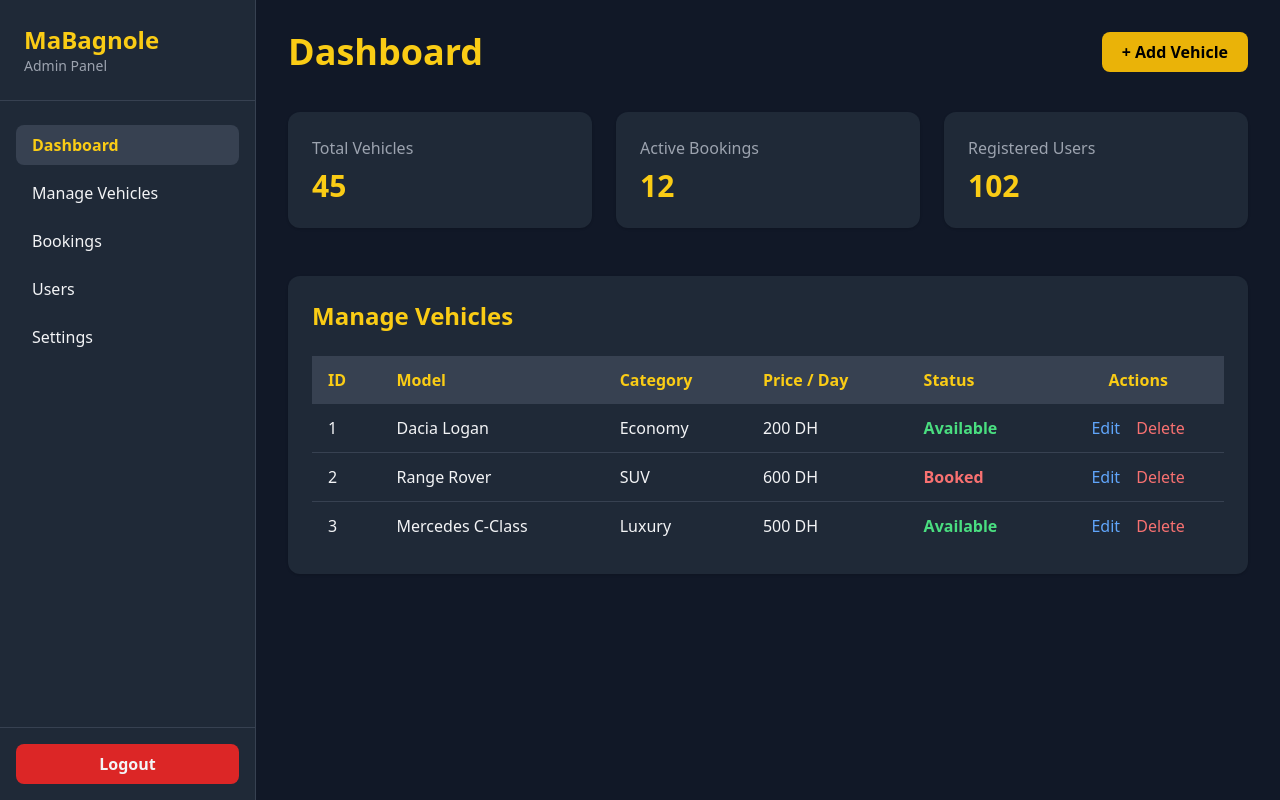
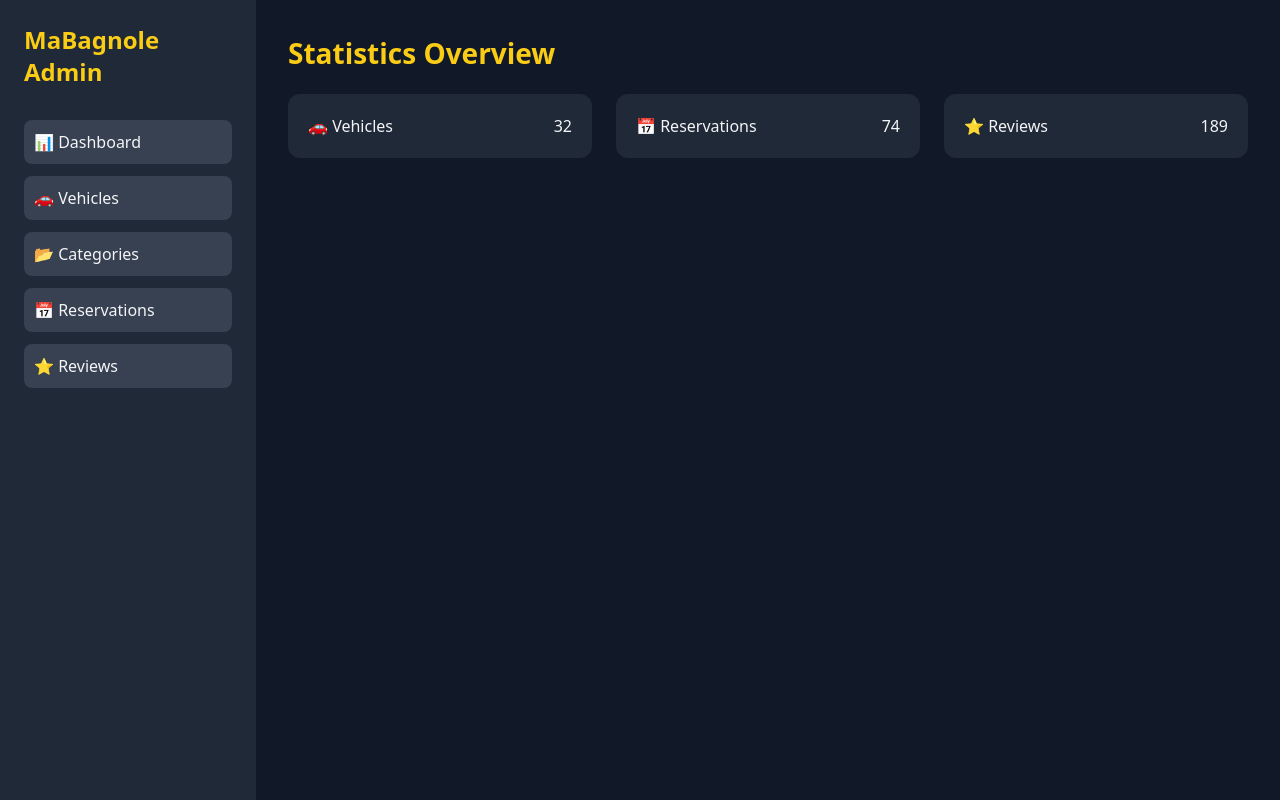
Before and after one commit to Gourita-M/MaBagnole-Brief, a PHP site: page /View/admin.php in a window 1280 px wide. Run offline with PHP 8.4, Linux system fonts and the light colour scheme; data comes from the database, SQL or seed files in the repository; some libraries are stand-ins or nearby versions.

Commit message:
feat: added admin page next to it's php code

```diff
--- a/code/View/admin.php
+++ b/code/View/admin.php
@@ -1,136 +1,278 @@
+<?php
+  include_once "../controlls/admin_logic.php";
+?>
+
 <!DOCTYPE html>
 <html lang="en">
 <head>
   <meta charset="UTF-8" />
-  <title>MaBagnole | Admin Dashboard</title>
+  <title>Admin Dashboard | MaBagnole</title>
   <meta name="viewport" content="width=device-width, initial-scale=1" />
   <script src="https://cdn.tailwindcss.com"></script>
 </head>
 
-<body class="bg-gray-900 text-gray-100 flex min-h-screen">
+<body class="bg-gray-900 text-gray-100 min-h-screen flex">
 
 <!-- SIDEBAR -->
-<aside class="w-64 bg-gray-800 border-r border-gray-700 flex flex-col">
-  <div class="p-6 border-b border-gray-700">
-    <a href="../index.php" class="text-2xl font-bold text-yellow-400">MaBagnole</a>
-    <p class="text-sm text-gray-400">Admin Panel</p>
-  </div>
+<aside class="w-64 bg-gray-800 p-6 hidden md:block">
+  <h1 class="text-2xl font-bold text-yellow-400 mb-8">MaBagnole Admin</h1>
 
-  <nav class="flex-grow px-4 py-6 space-y-2">
-    <a href="#" class="block px-4 py-2 rounded-lg bg-gray-700 text-yellow-400 font-semibold">
-      Dashboard
-    </a>
-    <a href="#" class="block px-4 py-2 rounded-lg hover:bg-gray-700 transition">
-      Manage Vehicles
-    </a>
-    <a href="#" class="block px-4 py-2 rounded-lg hover:bg-gray-700 transition">
-      Bookings
-    </a>
-    <a href="#" class="block px-4 py-2 rounded-lg hover:bg-gray-700 transition">
-      Users
-    </a>
-    <a href="#" class="block px-4 py-2 rounded-lg hover:bg-gray-700 transition">
-      Settings
-    </a>
+  <nav class="space-y-3">
+    <button onclick="showSection('stats')" class="nav-btn">📊 Dashboard</button>
+    <button onclick="showSection('vehicles')" class="nav-btn">🚗 Vehicles</button>
+    <button onclick="showSection('categories')" class="nav-btn">📂 Categories</button>
+    <button onclick="showSection('reservations')" class="nav-btn">📅 Reservations</button>
+    <button onclick="showSection('reviews')" class="nav-btn">⭐ Reviews</button>
   </nav>
-
-  <div class="p-4 border-t border-gray-700">
-    <a href="#" class="block text-center py-2 rounded-lg bg-red-600 hover:bg-red-500 transition font-semibold">
-      Logout
-    </a>
-  </div>
 </aside>
 
-<!-- MAIN CONTENT -->
+<!-- MAIN -->
 <main class="flex-1 p-8">
 
-  <!-- HEADER -->
-  <header class="flex justify-between items-center mb-10">
-    <h2 class="text-4xl font-bold text-yellow-400">Dashboard</h2>
-    <button class="bg-yellow-500 text-black px-5 py-2 rounded-lg font-semibold hover:bg-yellow-400 transition">
-      + Add Vehicle
-    </button>
-  </header>
+<!-- ================= DASHBOARD ================= -->
+<section id="stats" class="admin-section">
+  <h2 class="title">Statistics Overview</h2>
 
-  <!-- STATS -->
-  <section class="grid grid-cols-1 md:grid-cols-3 gap-6 mb-12">
-    <div class="bg-gray-800 p-6 rounded-xl shadow">
-      <p class="text-gray-400">Total Vehicles</p>
-      <h3 class="text-3xl font-bold text-yellow-400 mt-2">45</h3>
-    </div>
-
-    <div class="bg-gray-800 p-6 rounded-xl shadow">
-      <p class="text-gray-400">Active Bookings</p>
-      <h3 class="text-3xl font-bold text-yellow-400 mt-2">12</h3>
-    </div>
-
-    <div class="bg-gray-800 p-6 rounded-xl shadow">
-      <p class="text-gray-400">Registered Users</p>
-      <h3 class="text-3xl font-bold text-yellow-400 mt-2">102</h3>
+  <div class="grid grid-cols-1 md:grid-cols-3 gap-6">
+    <div class="stat-card">🚗 Vehicles <span>32</span></div>
+    <div class="stat-card">📅 Reservations <span>74</span></div>
+    <div class="stat-card">⭐ Reviews <span>189</span></div>
   </div>
 </section>
 
-  <!-- VEHICLES TABLE -->
-  <section class="bg-gray-800 rounded-xl shadow p-6">
-    <h3 class="text-2xl font-bold text-yellow-400 mb-6">
-      Manage Vehicles
-    </h3>
+<!-- ================= VEHICLES ================= -->
+<section id="vehicles" class="admin-section hidden">
+  <h2 class="title">Vehicle Management</h2>
 
-    <div class="overflow-x-auto">
-      <table class="w-full border-collapse">
+  <!-- BULK INSERT -->
+  <div class="bg-gray-800 p-4 rounded-lg mb-6">
+    <h3 class="font-semibold mb-2 text-yellow-400">Bulk Insert Vehicles</h3>
+    <input type="file" class="w-full bg-gray-700 p-2 rounded" />
+    <button class="btn-primary mt-3">Upload CSV</button>
+  </div>
+
+  <table class="table">
     <thead>
-          <tr class="bg-gray-700 text-yellow-400">
-            <th class="px-4 py-3 text-left">ID</th>
-            <th class="px-4 py-3 text-left">Model</th>
-            <th class="px-4 py-3 text-left">Category</th>
-            <th class="px-4 py-3 text-left">Price / Day</th>
-            <th class="px-4 py-3 text-left">Status</th>
-            <th class="px-4 py-3 text-center">Actions</th>
+      <tr>
+        <th>Model</th>
+        <th>Category</th>
+        <th>Price/Day</th>
+        <th>Status</th>
+        <th>Actions</th>
       </tr>
     </thead>
-
     <tbody>
-          <tr class="border-b border-gray-700 hover:bg-gray-700 transition">
-            <td class="px-4 py-3">1</td>
-            <td class="px-4 py-3">Dacia Logan</td>
-            <td class="px-4 py-3">Economy</td>
-            <td class="px-4 py-3">200 DH</td>
-            <td class="px-4 py-3 text-green-400 font-semibold">Available</td>
-            <td class="px-4 py-3 text-center space-x-3">
-              <button class="text-blue-400 hover:underline">Edit</button>
-              <button class="text-red-400 hover:underline">Delete</button>
+      <?php
+        foreach($vehicledata as $data){
+          echo "
+            <tr>
+              <td>{$data['model']}</td>
+              <td>Economy</td>
+              <td>{$data['price_day']}</td>
+              <td class='text-green-400'>{$data['vehicle_status']}</td>
+              <td>
+                <button class='btn-edit'>Edit</button>
+                <button class='btn-delete' onclick='openDelete()'>Delete</button>
               </td>
             </tr>
+          ";
+        }
 
-          <tr class="border-b border-gray-700 hover:bg-gray-700 transition">
-            <td class="px-4 py-3">2</td>
-            <td class="px-4 py-3">Range Rover</td>
-            <td class="px-4 py-3">SUV</td>
-            <td class="px-4 py-3">600 DH</td>
-            <td class="px-4 py-3 text-red-400 font-semibold">Booked</td>
-            <td class="px-4 py-3 text-center space-x-3">
-              <button class="text-blue-400 hover:underline">Edit</button>
-              <button class="text-red-400 hover:underline">Delete</button>
+      ?>
+    </tbody>
+  </table>
+</section>
+
+<!-- ================= CATEGORIES ================= -->
+<section id="categories" class="admin-section hidden">
+  <h2 class="title">Category Management</h2>
+
+  <div class="bg-gray-800 p-4 rounded-lg mb-6">
+    <h3 class="text-yellow-400 font-semibold mb-2">Add Category</h3>
+    <input type="text" placeholder="Category name"
+      class="w-full bg-gray-700 p-2 rounded mb-3">
+    <button class="btn-primary">Add Category</button>
+  </div>
+
+  <table class="table">
+    <thead>
+      <tr>
+        <th>id</th>
+        <th>Category</th>
+        <th>actions</th>
+      </tr>
+    </thead>
+    <tbody>
+      <?php
+        foreach($categorydata as $dat){
+          echo "
+            <tr>
+              <td class='text-center'>{$dat['id']}</td>
+              <td class='text-center'>{$dat['cate_name']}</td>
+              <td class='text-center'>
+                <button class='btn-edit'>Edit</button>
+                <button class='btn-delete' onclick='openDelete()'>Delete</button>
               </td>
             </tr>
+          ";
+        }
 
-          <tr class="hover:bg-gray-700 transition">
-            <td class="px-4 py-3">3</td>
-            <td class="px-4 py-3">Mercedes C-Class</td>
-            <td class="px-4 py-3">Luxury</td>
-            <td class="px-4 py-3">500 DH</td>
-            <td class="px-4 py-3 text-green-400 font-semibold">Available</td>
-            <td class="px-4 py-3 text-center space-x-3">
-              <button class="text-blue-400 hover:underline">Edit</button>
-              <button class="text-red-400 hover:underline">Delete</button>
-            </td>
+      ?>
+    </tbody>
+  </table>
+</section>
+
+<!-- ================= RESERVATIONS ================= -->
+<section id="reservations" class="admin-section hidden">
+  <h2 class="title">Reservations</h2>
+
+  <?php
+    foreach($reserdata as $res){
+      echo "
+            <div class='card'>
+              <div>
+                <p class='font-semibold'>{$res['model']}</p>
+                <p class='text-sm text-gray-400'>{$res['start_date']} → {$res['end_date']}</p>
+              </div>
+              <div class='space-x-2'>
+                <button class='btn-approve'>Approve</button>
+                <button class='btn-reject'>Reject</button>
+              </div>
+            </div>
+          ";
+    }
+  ?>
+
+</section>
+
+<!-- ================= REVIEWS ================= -->
+<section id="reviews" class="admin-section hidden">
+  <h2 class="title">Review Moderation</h2>
+
+  <div class="card">
+    <div>
+      <p class="font-semibold">Dacia Logan ⭐⭐⭐⭐</p>
+      <p class="text-sm text-gray-400">
+        "Very clean and economical"
+      </p>
+    </div>
+    <button class="btn-delete" onclick="openDelete()">Soft Delete</button>
+  </div>
+</section>
+
+<!-- ================= CUSTOMERS ================= -->
+<section id="customers" class="admin-section hidden">
+  <h2 class="title">Customer Management</h2>
+
+  <table class="table">
+    <thead>
+      <tr>
+        <th>Name</th>
+        <th>Email</th>
+        <th>Reservations</th>
+        <th>Status</th>
+      </tr>
+    </thead>
+    <tbody>
+      <tr>
+        <td>Achraf</td>
+        <td>achraf@email.com</td>
+        <td>4</td>
+        <td class="text-green-400">Active</td>
       </tr>
     </tbody>
   </table>
-    </div>
 </section>
 
 </main>
 
+<!-- DELETE MODAL -->
+<div id="deleteModal"
+ class="fixed inset-0 hidden bg-black/60 flex items-center justify-center z-50">
+
+  <div class="bg-gray-800 p-6 rounded-xl text-center max-w-sm">
+    <h3 class="text-xl font-bold text-red-400 mb-4">
+      Confirm Deletion
+    </h3>
+    <p class="mb-6 text-gray-300">
+      This action is irreversible.
+    </p>
+    <div class="flex justify-center gap-4">
+      <button onclick="closeDelete()" class="btn-secondary">Cancel</button>
+      <button class="btn-delete">Delete</button>
+    </div>
+  </div>
+</div>
+
+<!-- JS -->
+<script>
+function showSection(id) {
+  document.querySelectorAll('.admin-section')
+    .forEach(sec => sec.classList.add('hidden'));
+  document.getElementById(id).classList.remove('hidden');
+}
+
+function openDelete() {
+  document.getElementById('deleteModal').classList.remove('hidden');
+}
+function closeDelete() {
+  document.getElementById('deleteModal').classList.add('hidden');
+}
+</script>
+
+<!-- STYLES -->
+<style>
+.nav-btn {
+  width: 100%;
+  text-align: left;
+  padding: 10px;
+  background: #374151;
+  border-radius: 8px;
+}
+.nav-btn:hover { background: #facc15; color: black; }
+
+.title {
+  font-size: 28px;
+  font-weight: bold;
+  color: #facc15;
+  margin-bottom: 20px;
+}
+
+.stat-card {
+  background: #1f2937;
+  padding: 20px;
+  border-radius: 12px;
+  display: flex;
+  justify-content: space-between;
+}
+
+.table {
+  width: 100%;
+  background: #1f2937;
+  border-radius: 10px;
+  overflow: hidden;
+}
+.table th, .table td {
+  padding: 12px;
+  border-bottom: 1px solid #374151;
+}
+
+.card {
+  background: #1f2937;
+  padding: 16px;
+  border-radius: 10px;
+  display: flex;
+  justify-content: space-between;
+  margin-bottom: 12px;
+}
+
+.btn-primary { background:#facc15;color:black;padding:6px 14px;border-radius:6px }
+.btn-secondary { background:#6b7280;padding:6px 14px;border-radius:6px }
+.btn-edit { background:#facc15;color:black;padding:4px 10px;border-radius:6px }
+.btn-delete { background:#ef4444;padding:4px 10px;border-radius:6px }
+.btn-approve { background:#22c55e;padding:6px 12px;border-radius:6px }
+.btn-reject { background:#ef4444;padding:6px 12px;border-radius:6px }
+</style>
+
 </body>
 </html>
--- /dev/null
+++ b/code/controlls/admin_logic.php
@@ -0,0 +1,17 @@
+<?php
+    include "../config/database.php";
+    include_once "../models/Reservation.php";
+    include_once "../models/Review.php";
+    include_once "../models/Vehicles.php";
+    include_once "../models/Category.php";
+
+$reservation = new Reservation;
+$review = new Review;
+$Vehicles = new Vehicles;
+$category = new Category;
+
+$vehicledata = $Vehicles->getVehicle();
+$categorydata = $category->getCategories();
+$reserdata = $reservation->getReservationByVehicle();
+
+?>
--- a/code/controlls/rented_logic.php
+++ b/code/controlls/rented_logic.php
@@ -3,6 +3,10 @@
     include_once "../models/Reservation.php";
     include_once "../models/Review.php";
 
+    $id= 1 ;
 
+    $rented = new Reservation;
+
+    $data = $rented->getReservationReview($id);
 
 ?>
--- a/code/models/Reservation.php
+++ b/code/models/Reservation.php
@@ -83,6 +83,40 @@ Class Reservation
         return $stmt->fetchAll();
     }
 
-//findReservationById
+//getReservation&Review
+
+    public function getReservationReview($userid)
+    {
+        $sql = "SELECT * FROM users u
+                LEFT JOIN reviews r ON r.user_id = u.user_id
+                LEFT JOIN reservations rv ON rv.reservation_id = r.reviews_id
+                LEFT JOIN vehicles v ON v.vehicle_id = rv.vehicle_id
+                LEFT JOIN categories c on c.id = v.category_id
+                WHERE u.user_id = ? ";
+
+        $stmt = DataBase::Connect()->prepare($sql);
+
+        $stmt->execute([
+            $userid
+        ]);
+
+        return $stmt->fetchAll();
+    }
+
+//findReservationByUserId
+//getReservationByReservation
+    public function getReservationByVehicle()
+    {
+        $sql = "SELECT *
+                FROM reservations r
+                LEFT JOIN vehicles v
+                ON v.vehicle_id = r.vehicle_id;";
+
+        $stmt = DataBase::Connect()->prepare($sql);
+
+        $stmt->execute();
+
+        return $stmt->fetchAll();
+    }
 }
 ?>
```
Also changed, not shown: code/View/rented.php (+137 -85 lines). Lines whose indentation alone changed are shown as unchanged.
